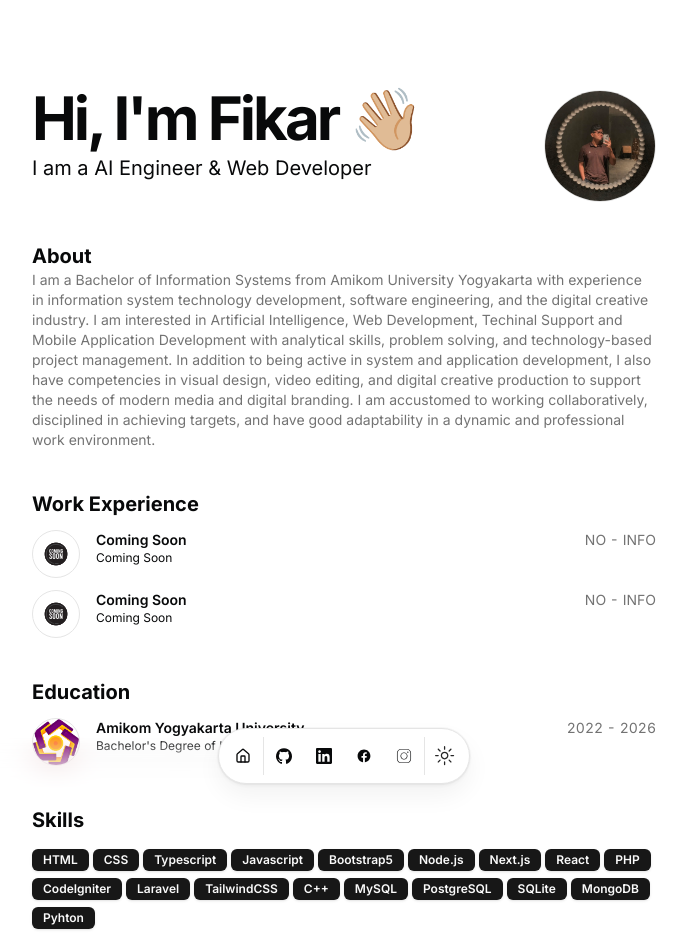
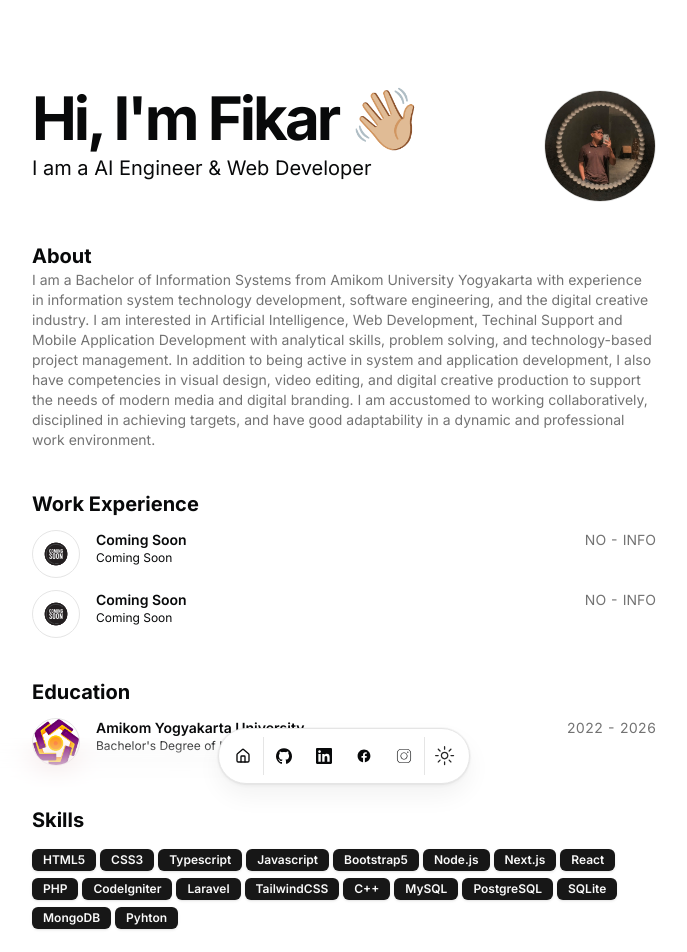
Before and after one commit to Fikarroyal/fikarportfolio, a Next.js app: page / in a window 1280 px wide. Shown: the top 952 px of the page, without its empty margins (296-983 px from the left). Built offline with nearby package versions, Linux system fonts and the light colour scheme.

Commit message:
Update resume.tsx

```diff
--- a/src/data/resume.tsx
+++ b/src/data/resume.tsx
@@ -13,8 +13,8 @@ export const DATA = {
     "I am a Bachelor of Information Systems from Amikom University Yogyakarta with experience in information system technology development, software engineering, and the digital creative industry. I am interested in Artificial Intelligence, Web Development, Techinal Support and Mobile Application Development with analytical skills, problem solving, and technology-based project management. In addition to being active in system and application development, I also have competencies in visual design, video editing, and digital creative production to support the needs of modern media and digital branding. I am accustomed to working collaboratively, disciplined in achieving targets, and have good adaptability in a dynamic and professional work environment.",
   avatarUrl: "/me.jpeg",
   skills: [
-    "HTML",
-    "CSS",
+    "HTML5",
+    "CSS3",
     "Typescript",
     "Javascript",
     "Bootstrap5",
```
